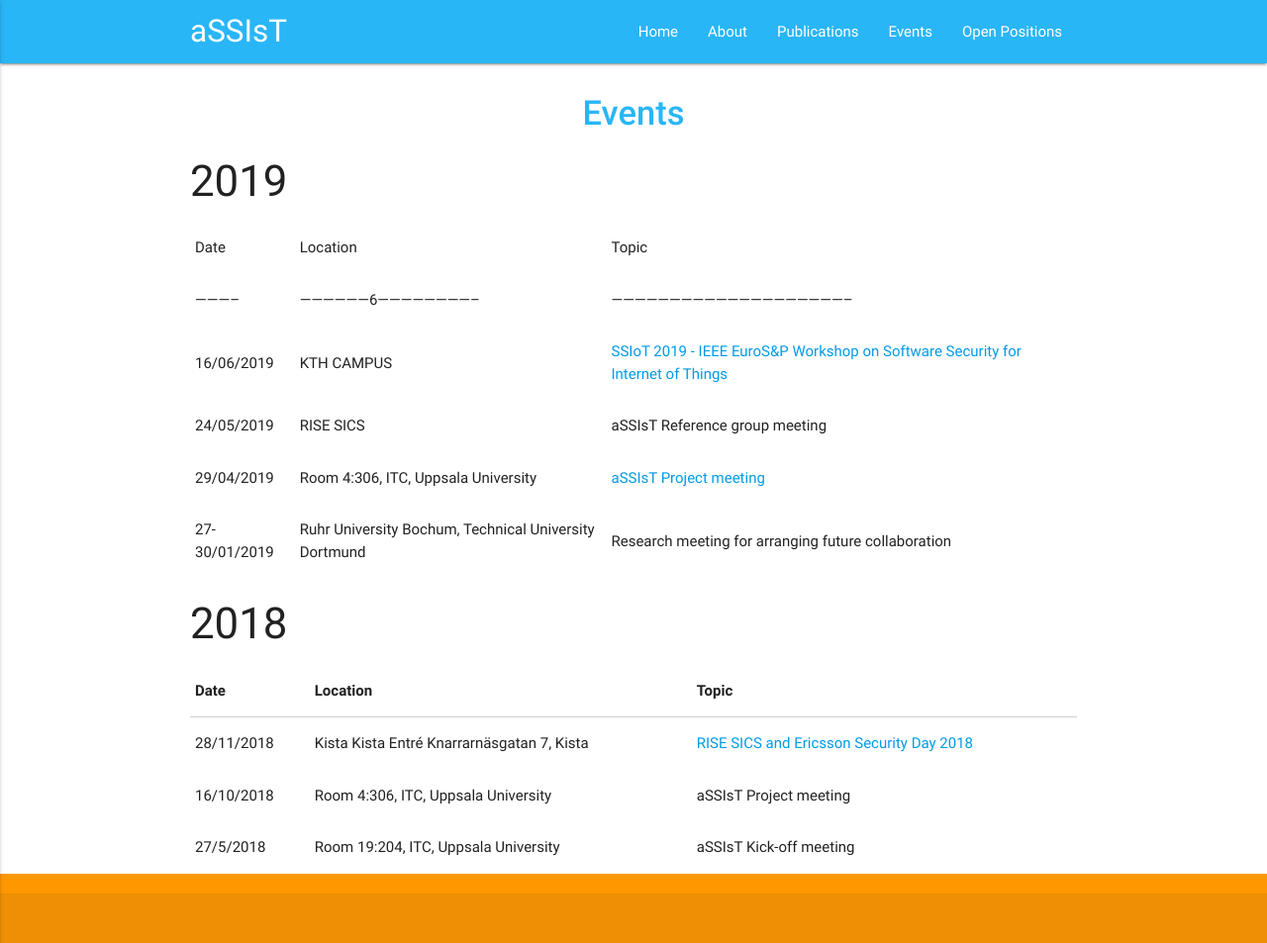
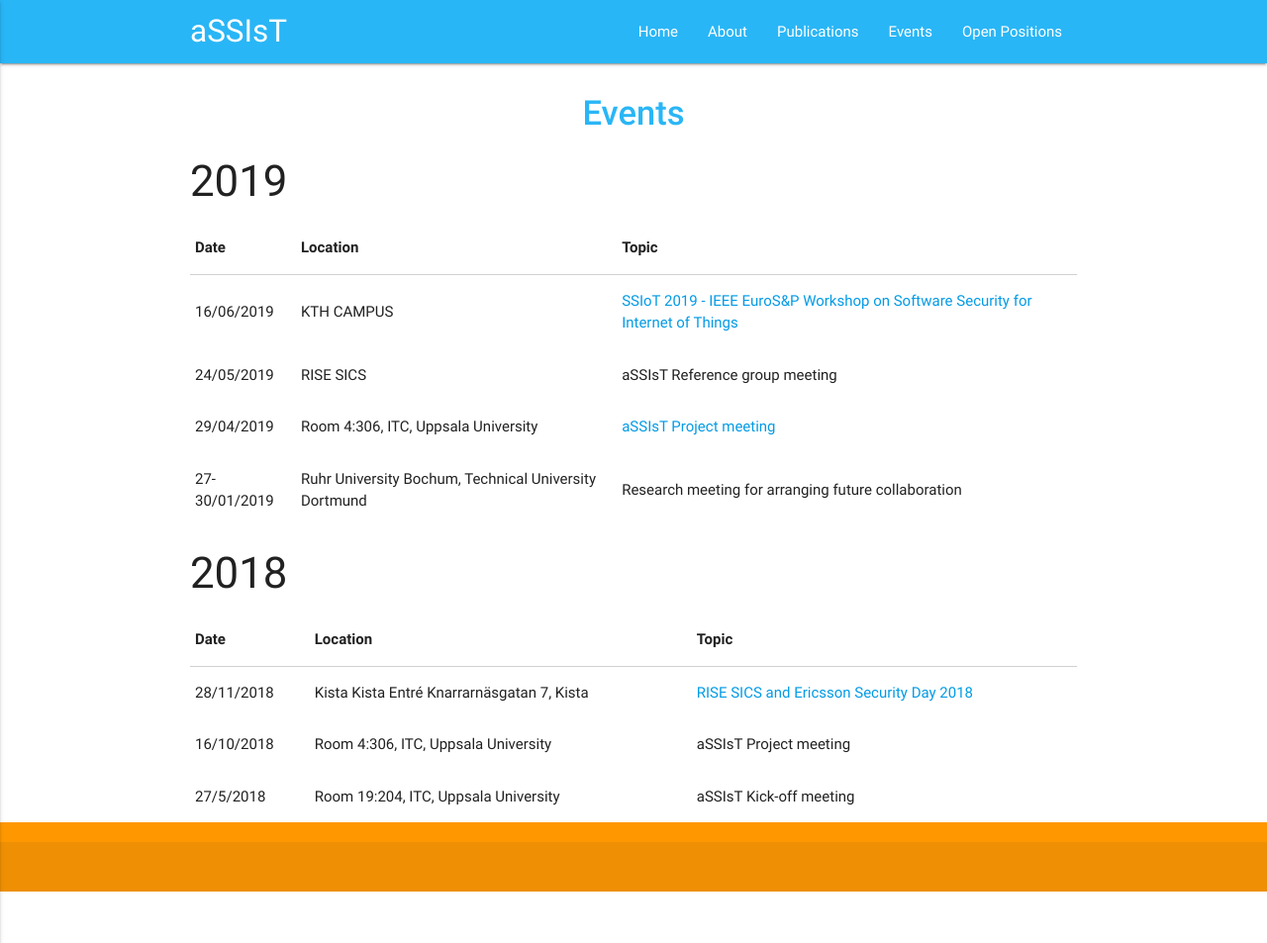
Before and after one commit to assist-project/assist-project.github.io, a Jekyll site: the page built from 03-events.md, in a window 1280 px wide. Shown: the whole page at 99% size. Built offline with Jekyll 4.4.1, drawn with Linux system fonts in a browser that asks for light colours; after the commit the page ends 901 px from its top, so only the background shows below that.

Commit message:
small fix to recents

```diff
--- a/03-events.md
+++ b/03-events.md
@@ -7,11 +7,11 @@ permalink: /events/
 ### 2019
 
 | Date          | Location                                   | Topic                                                        |
-|-----------|------------------6--------------------------|--------------------------------------------------------------|
-|16/06/2019    | KTH CAMPUS                   | [SSIoT 2019 - IEEE EuroS&P Workshop on Software Security for Internet of Things][SSIOT2019] |
-|24/05/2019    | RISE SICS                   | aSSIsT Reference group meeting |
-|29/04/2019    | Room 4:306, ITC, Uppsala University                   | [aSSIsT Project meeting][AGENDA190429] |
-|27-30/01/2019 | Ruhr University Bochum, Technical University Dortmund | Research meeting for arranging future collaboration   |
+|-----------|--------------------------------------------|--------------------------------------------------------------|
+|16/06/2019    | KTH CAMPUS                                               | [SSIoT 2019 - IEEE EuroS&P Workshop on Software Security for Internet of Things][SSIOT2019] |
+|24/05/2019    | RISE SICS                                                | aSSIsT Reference group meeting |
+|29/04/2019    | Room 4:306, ITC, Uppsala University                      | [aSSIsT Project meeting][AGENDA190429] |
+|27-30/01/2019 | Ruhr University Bochum, Technical University Dortmund    | Research meeting for arranging future collaboration   |
 
 
 ### 2018
```
